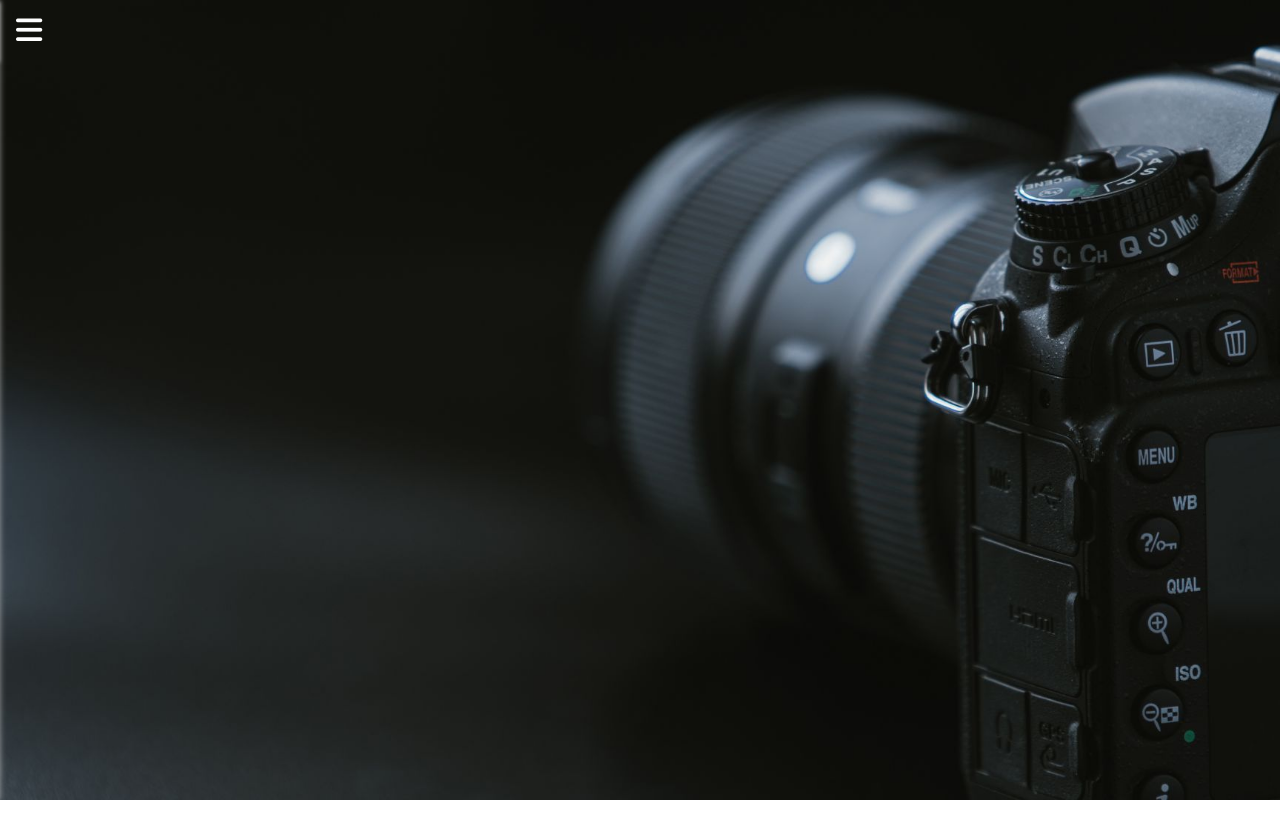
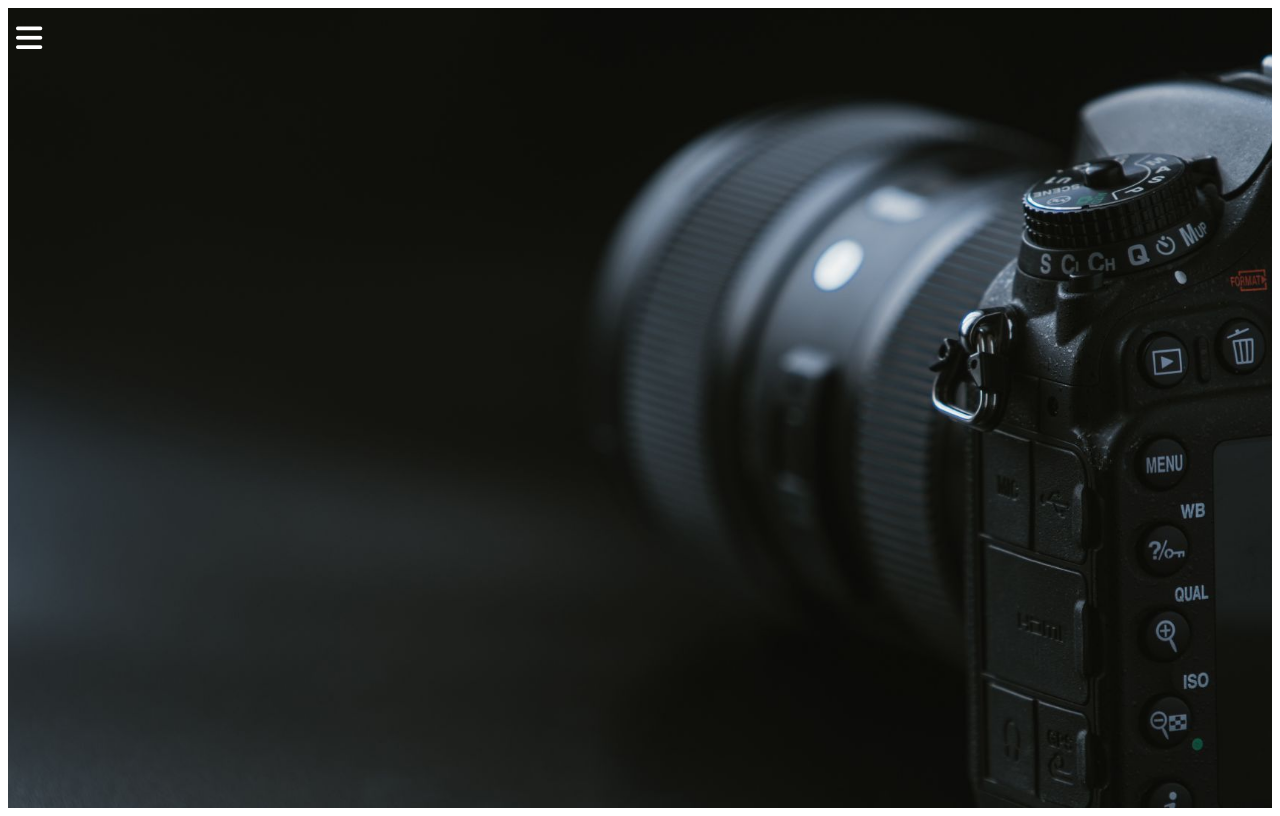
Before and after one commit to VishnuVeer40/Mini-Project, a plain HTML site: page index.html in a window 1280 px wide. Drawn offline with Linux system fonts and the light colour scheme.

Commit message:
css change

```diff
--- a/style.css
+++ b/style.css
@@ -1,8 +1,4 @@
-*{
-    margin: 0;
-    padding:0;
-    font-family: "Poppins", serif;
-}
+
 .main_box{
     background: url(photo.jpg);
     height: 100vh;
```
